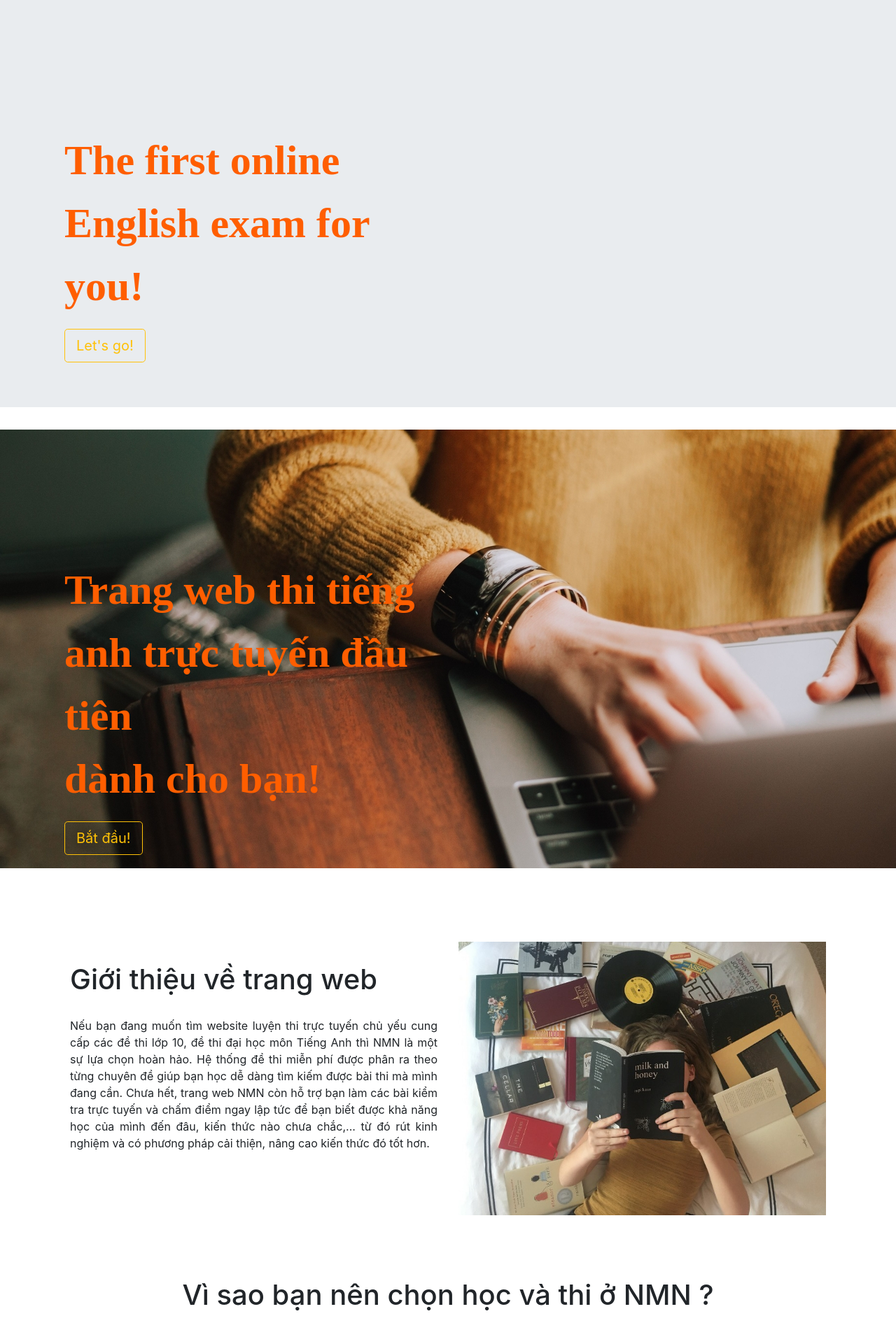
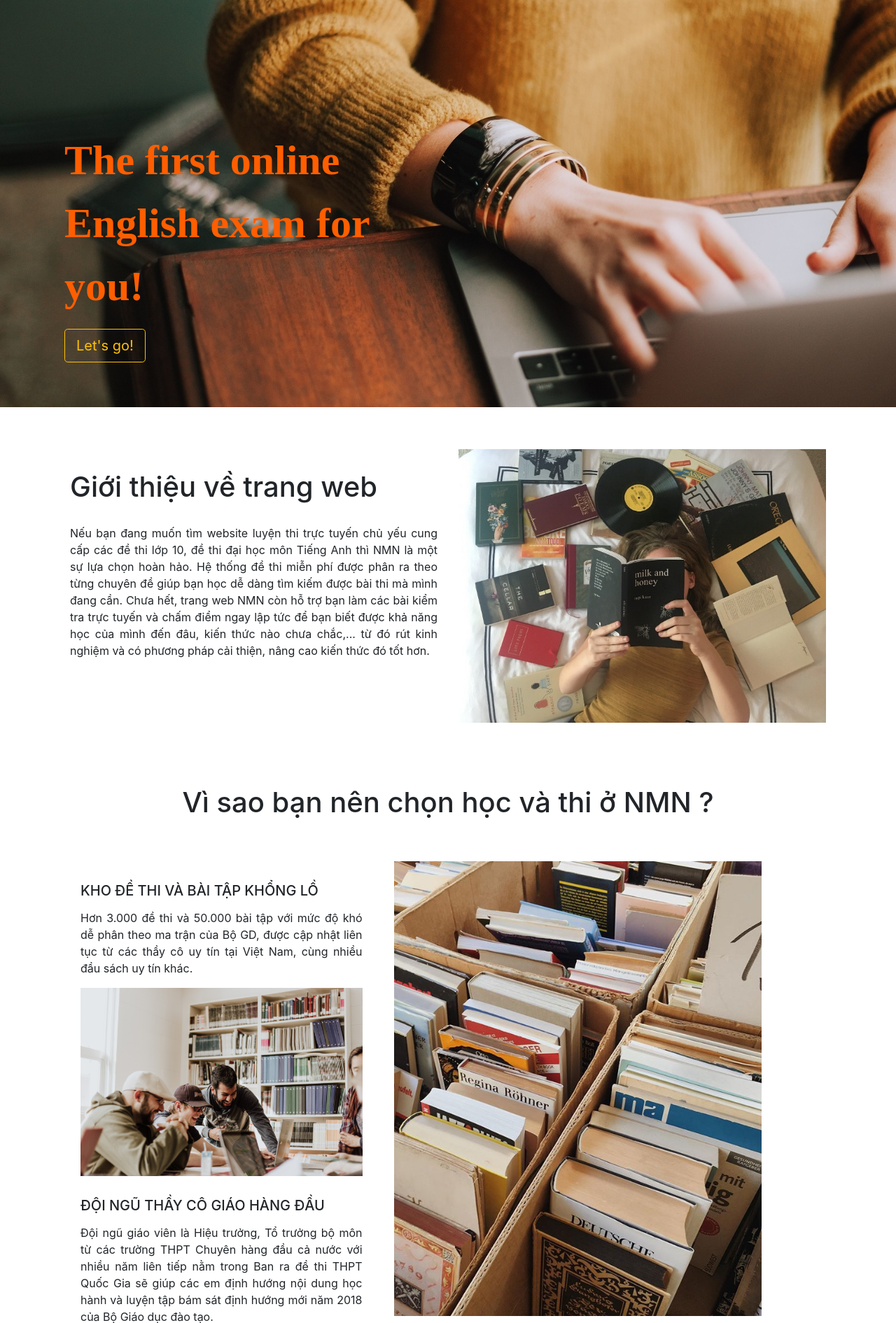
Before and after one commit to quynhnhi0124/NMN_py, a Django app: template home/templates/pages/home.html in a window 1280 px wide. Shown: the part 139-2030 px from the top of the page at 70% size. Run offline with Django 3.2, Linux system fonts and the light colour scheme; the template is opened without the code that fills it, so the values that code supplies are empty; some libraries are stand-ins or nearby versions.

Commit message:
sua jumbotron

```diff
--- a/home/templates/pages/base.html
+++ b/home/templates/pages/base.html
@@ -121,12 +121,6 @@
             </div>
         </nav>
     </div>
-    <div class="jumbotron text-left">
-        <div class="jumbotron_content" style=" width:50%;">
-            <p style="color: rgb(255, 94, 0); font-family: Calisto MT !important; font-size: 60px;"><b>The first online English exam for you!</b></p>
-            <button type="button" class="btn btn-lg btn-outline-warning">Let's go!</button>
-        </div>
-    </div>
     {% block content %}
     {% endblock %}
 </body>
--- a/home/templates/pages/home.html
+++ b/home/templates/pages/home.html
@@ -3,10 +3,11 @@
 {% block title %}Home{% endblock  %}
 {% block content %}
 <link rel="stylesheet" href="{% static 'css/home.css' %}">
-<div class="jumbotron text-left" style="background: url('/static/images/jumbotron2.jpg') no-repeat;">
+
+<div class="jumbotron text-left"  style="background: url('/static/images/jumbotron2.jpg') no-repeat;">
     <div class="jumbotron_content" style=" width:50%;">
-        <p style="color: rgb(255, 94, 0); font-family: Calisto MT !important; font-size: 60px;"><b>Trang web thi tiếng anh trực tuyến đầu tiên <span><br></span> dành cho bạn!</b></p>
-        <button type="button" class="btn btn-lg btn-outline-warning">Bắt đầu!</button>
+        <p style="color: rgb(255, 94, 0); font-family: Calisto MT !important; font-size: 60px;"><b>The first online English exam for you!</b></p>
+        <button type="button" class="btn btn-lg btn-outline-warning">Let's go!</button>
     </div>
 </div>
 <div class="container">
```
